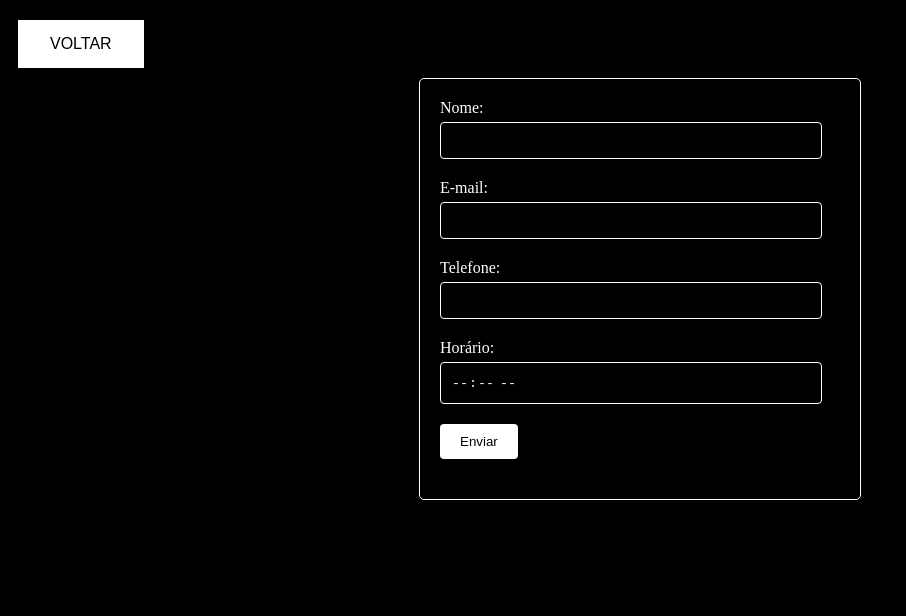
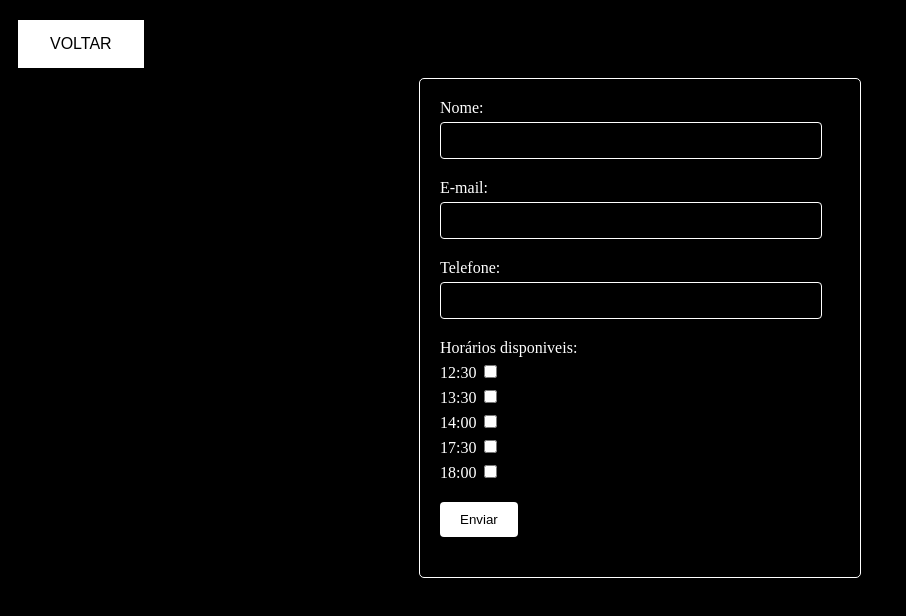
Before and after one commit to diego4w/Astraeus-Academia, a plain HTML site: page pages/system.html in a window 1280 px wide. Shown: the whole page, without its empty margins (0-906 px from the left). Drawn offline with Linux system fonts and the light colour scheme.

Commit message:
systemCheckbox

```diff
--- a/pages/system.css
+++ b/pages/system.css
@@ -34,6 +34,7 @@
 
   .form-group {
     margin-bottom: 20px;
+    color: #fff;
   }
 
   .form-group label {
@@ -44,13 +45,16 @@
 
   .form-group input[type="text"],
   .form-group input[type="email"],
-  .form-group input[type="tel"],
-  .form-group input[type="time"] {
+  .form-group input[type="tel"] {
     color: #fff;
     width: 90%;
     padding: 10px;
     border: 1px solid #fff;
     border-radius: 4px;
+  }
+
+  .form-group input[type="checkbox"]{
+    color: #fff;
   }
 
   .form-group input[type="submit"] {
--- a/pages/system.html
+++ b/pages/system.html
@@ -25,8 +25,16 @@
               <input type="tel" id="telefone" name="telefone" required>
             </div>
             <div class="form-group">
-              <label for="horario">Horário:</label>
-              <input type="time" id="horario" name="horario" required>
+              <label for="horario">Horários disponiveis:</label> 12:30
+              <input type="checkbox" required>
+              <label for="horario"></label> 13:30
+              <input type="checkbox" required>
+              <label for="horario"></label> 14:00
+              <input type="checkbox" required>
+              <label for="horario"></label> 17:30
+              <input type="checkbox" required>
+              <label for="horario"></label> 18:00
+              <input type="checkbox" required>
             </div>
             <div class="form-group">
               <input type="submit" value="Enviar">
```
